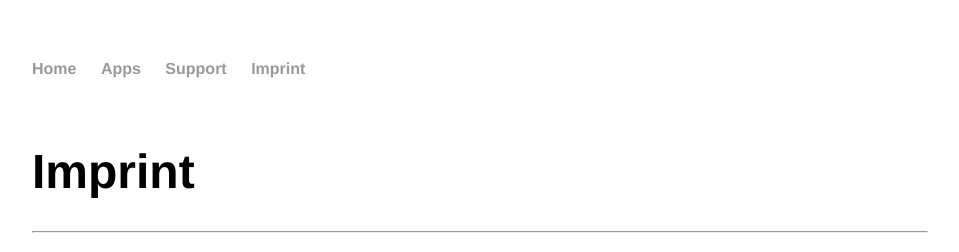
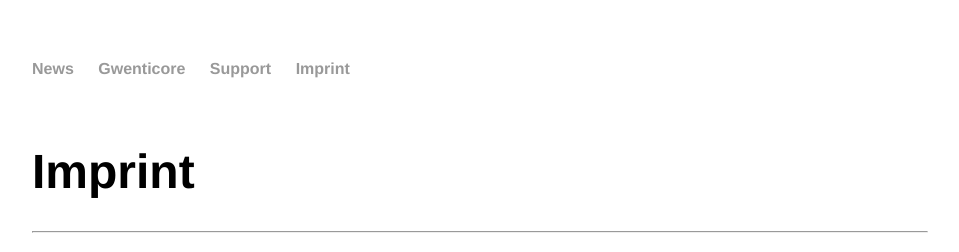
Before and after one commit to appdevrs/appdevrs.github.io, a Jekyll site: the page built from imprint.html, in a window 1280 px wide. Shown: the top 252 px of the page, without its empty margins (160-1119 px from the left). Built offline with Jekyll 4.4.1, drawn with Linux system fonts in a browser that asks for light colours.

Commit message:
Update default.html

```diff
--- a/_layouts/default.html
+++ b/_layouts/default.html
@@ -8,8 +8,8 @@
 	<body>
 		<nav>
     		<ul>
-        		<li><a href="/">Home</a></li>
-	        	<li><a href="/Apps">Apps</a></li>
+        		<li><a href="/">News</a></li>
+	        	<li><a href="/Apps">Gwenticore</a></li>
         		<li><a href="/Support">Support</a></li>
         		<li><a href="/Imprint">Imprint</a></li>
     		</ul>
```
